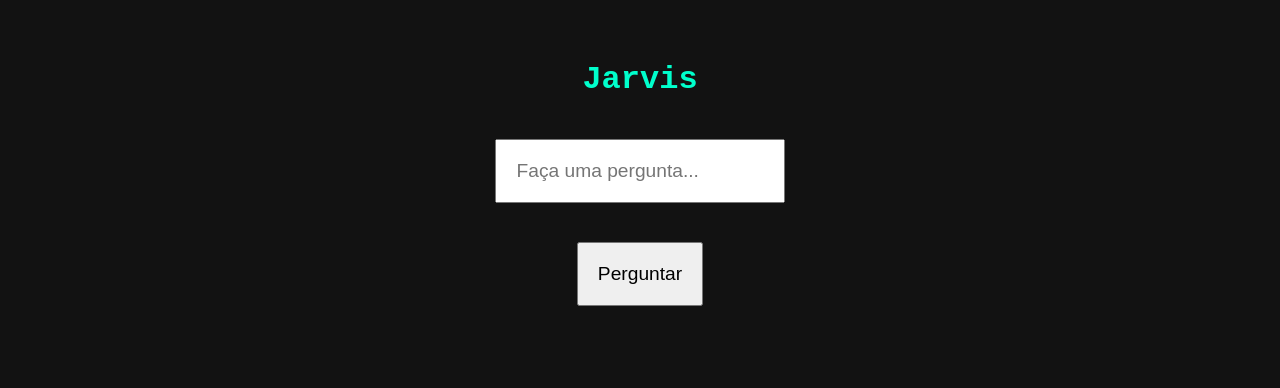
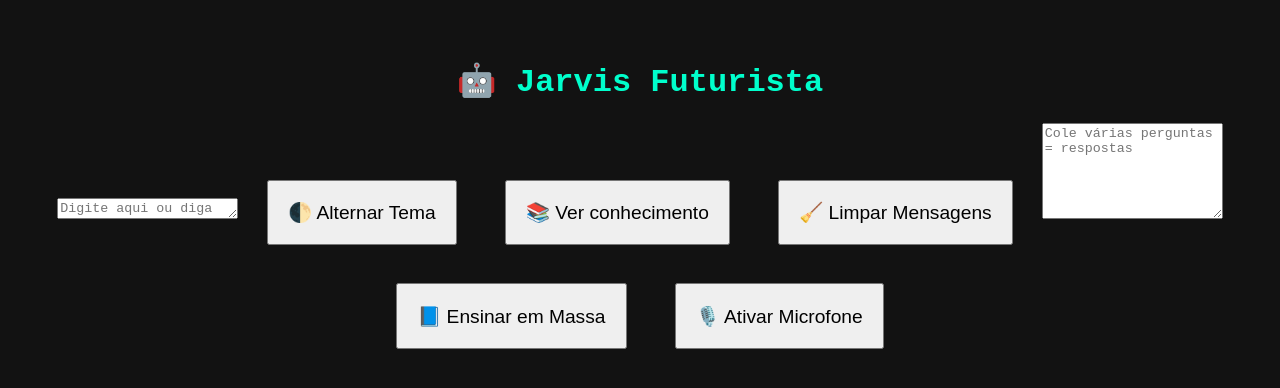
Before and after one commit to cainan-max/Jarvis-AI, a website: page index.html in a window 1280 px wide. Drawn offline with Linux system fonts and the light colour scheme.

Commit message:
Update index.html
Atualização do arquivo index.html com a estrutura separada para trabalhar com CSS e JS externos.



Signed-off-by: cainan-max <narajacob052@gmail.com>

```diff
--- a/index.html
+++ b/index.html
@@ -2,17 +2,23 @@
 <html lang="pt-BR">
 <head>
   <meta charset="UTF-8" />
-  <meta name="viewport" content="width=device-width, initial-scale=1.0" />
-  <title>Jarvis Inteligente</title>
-  <link rel="stylesheet" href="style.css" />
+  <title>🤖 Jarvis Futurista</title>
+  <link rel="stylesheet" href="style.css">
 </head>
 <body>
-  <div class="container">
-    <h1>Jarvis</h1>
-    <input type="text" id="pergunta" placeholder="Faça uma pergunta..." />
-    <button onclick="fazerPergunta()">Perguntar</button>
-    <div id="resposta"></div>
-  </div>
+  <h1>🤖 Jarvis Futurista</h1>
+  <div id="jarvis-messages"></div>
+
+  <textarea id="jarvis-input" placeholder="Digite aqui ou diga Jarvis..." rows="1"></textarea>
+  <button onclick="alternarTema()">🌓 Alternar Tema</button>
+  <button onclick="mostrarConhecimentoJarvis()">📚 Ver conhecimento</button>
+  <button onclick="limparMensagens()">🧹 Limpar Mensagens</button>
+  <textarea id="ensinar-massa" placeholder="Cole várias perguntas = respostas" rows="6"></textarea>
+  <button onclick="ensinarEmMassa()">📘 Ensinar em Massa</button>
+  <button id="botao-microfone" onclick="alternarEscuta()">🎙️ Ativar Microfone</button>
+
+  <audio id="som-notificacao" src="https://cdn.pixabay.com/download/audio/2022/03/15/audio_d48c247f58.mp3" preload="auto"></audio>
+
   <script src="script.js"></script>
 </body>
 </html>
```
